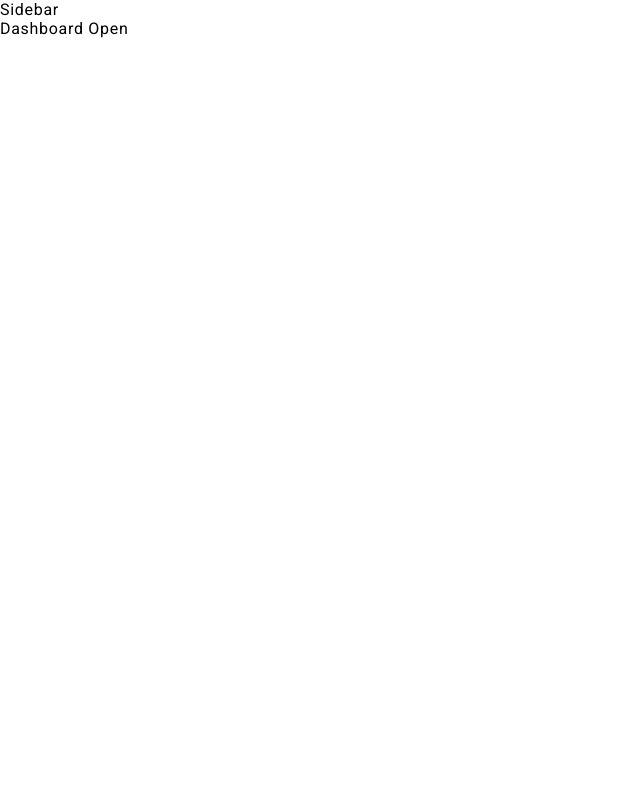
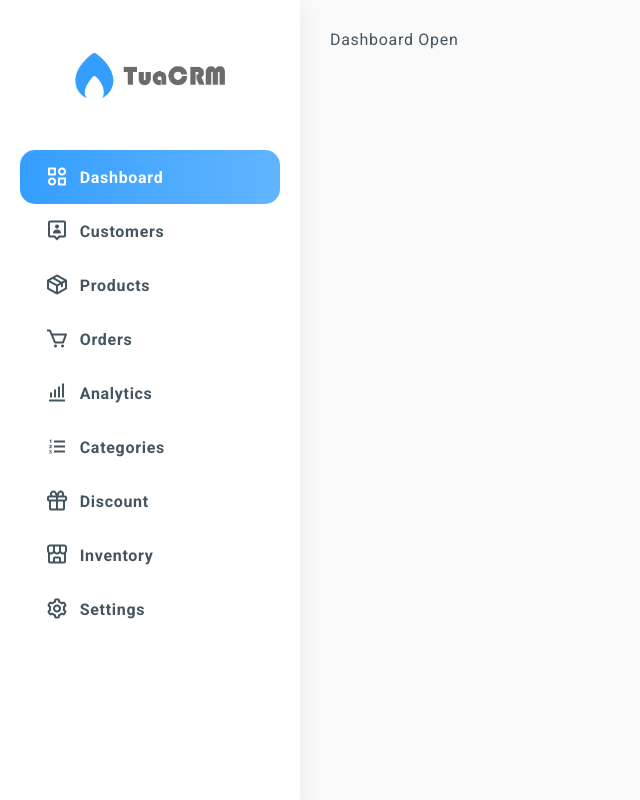
Before and after one commit to vkp3012/admin, a React (Create React App) app: page / in a window 1280 px wide. Shown: the whole page, without its empty margins (0-640 px from the left). Built offline with nearby package versions, Linux system fonts and the light colour scheme.

Commit message:
side bar item is done

```diff
--- a/src/components/layout/Layout.jsx
+++ b/src/components/layout/Layout.jsx
@@ -2,6 +2,7 @@ import React from 'react'
 import { BrowserRouter, Route } from 'react-router-dom';
 import Sidebar from '../sidebar/Sidebar';
 import Routes from '../Routes';
+import './layout.css';
 
 const Layout = () => {
     return (
--- /dev/null
+++ b/src/components/layout/layout.css
@@ -0,0 +1,13 @@
+.layout{
+    color: var(--txt-color);
+}
+
+.layout__content {
+    padding-left: var(--sidebar-width);
+    background-color: var(--second-bg);
+    min-height: 100vh;
+}
+
+.layout__content-main{
+    padding: 30px;
+}
--- a/src/components/sidebar/Sidebar.jsx
+++ b/src/components/sidebar/Sidebar.jsx
@@ -1,9 +1,42 @@
 import React from 'react'
+import logo from "../../assets/images/logo.png";
+import sidebar_item from '../../assets/JsonData/sidebar_routes.json';
+import { Link } from "react-router-dom";
+import './sidebar.css';
 
-const Sidebar = () => {
+const SidebarItem = props => {
+    const active = props.active ? "active" : ''
     return (
-        <div>
-            Sidebar
+        <div className="sidebar__item">
+            <div className={`sidebar__item-inner ${active}`}>
+                <i className={props.icon}></i>
+                <span>
+                    {props.title}
+                </span>
+            </div>
+        </div>
+    )
+}
+const Sidebar = props => {
+    const activeItem = sidebar_item.findIndex(item => item.route === props.location.pathname)
+    return (
+        <div className="sidebar">
+            <div className="sidebar__logo">
+                <img src={logo} alt="company logo"/>
+            </div>
+            {
+                sidebar_item.map((item,index)=>(
+                    <Link to={item.route} key={index}>
+                        <div>
+                            <SidebarItem
+                                title = {item.display_name}
+                                icon = {item.icon}
+                                active = {index === activeItem}
+                            />
+                        </div>
+                    </Link>
+                ))
+            }
         </div>
     )
 }
--- /dev/null
+++ b/src/components/sidebar/sidebar.css
@@ -0,0 +1,55 @@
+.sidebar{
+    min-width: var(--sidebar-width);
+    height: 100vh;
+    position: fixed;
+    left: 0;
+    top: 0;
+    background-color: var(--main-bg);
+    box-shadow: var(--box-shadow);
+}
+
+.sidebar__logo{
+    height: 150px;
+    display:flex;
+    align-items: center;
+    justify-content: center;
+}
+
+.sidebar__logo > img{
+    height: 45px;
+}
+
+.sidebar__item{
+    padding: 0 20px;
+}
+
+.sidebar__item-inner{
+    padding: 15px 25px;
+    display: flex;
+    align-items: center;
+    font-weight: 600;
+    transition: color 0.3s ease 0s;
+}
+
+.sidebar__item-inner > i {
+    margin-right: 10px;
+    font-size: 1.5rem;
+}
+
+.sidebar__item-inner > span{
+    text-transform: capitalize;
+}
+
+.sidebar__item-inner:hover{
+    color: var(--main-color);
+}
+
+.sidebar__item-inner.active {
+    border-radius: var(--border-radius);
+    background-image: linear-gradient(
+        to right,
+        var(--main-color),
+        var(--second-color)
+    );
+    color: var(--txt-white);
+}
```
